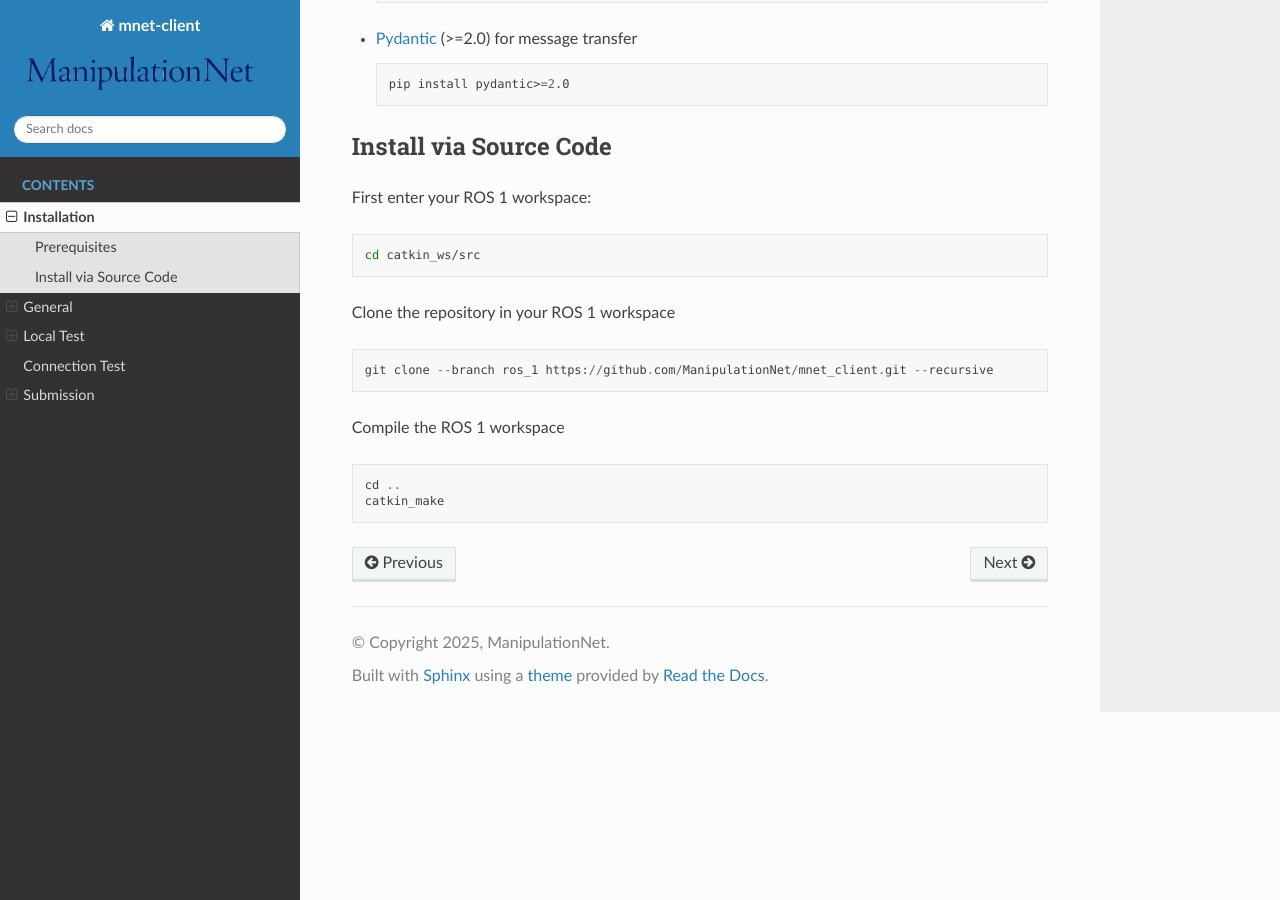
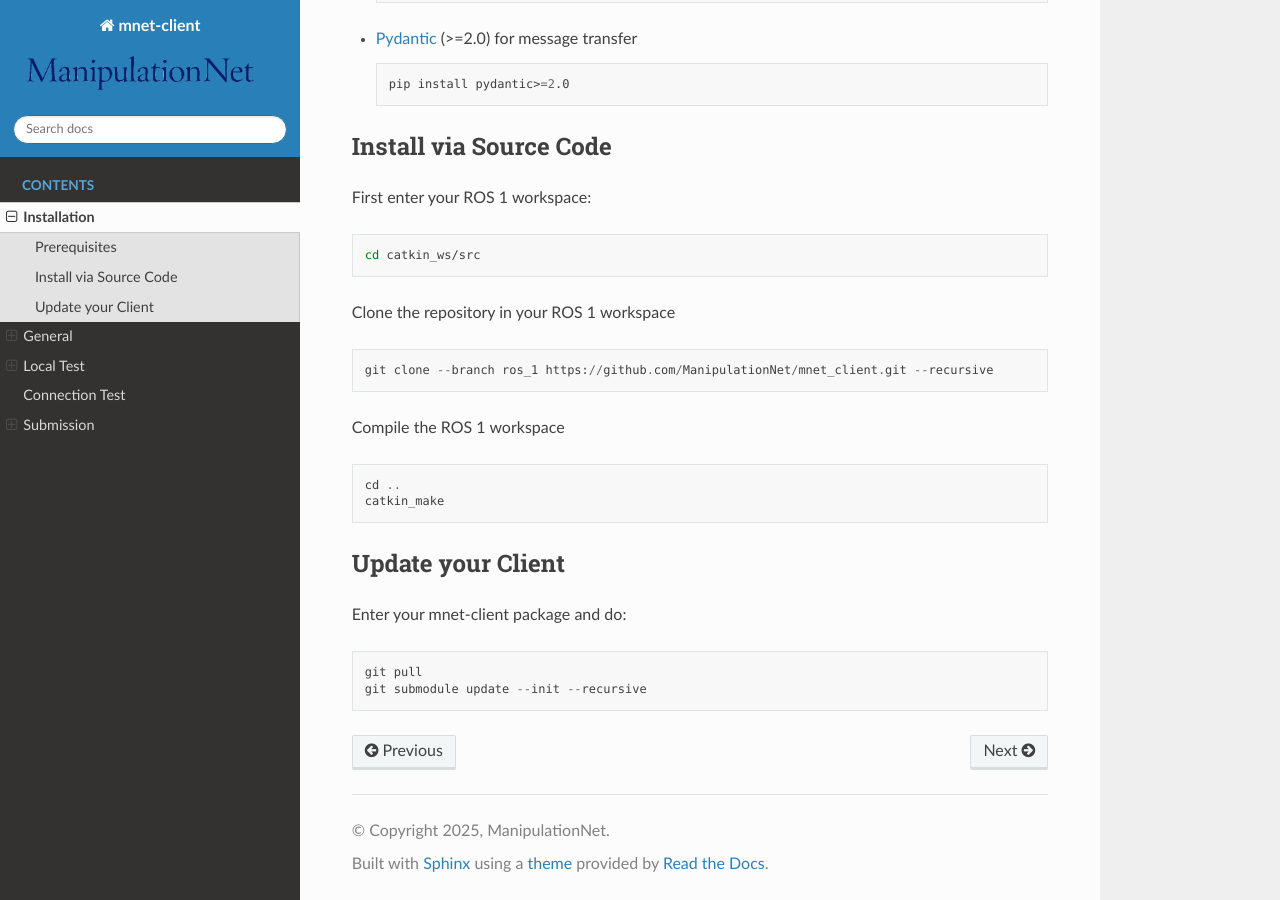
Before and after one commit to CloudEngineHub/mnet_client, a Sphinx documentation site: the page built from docs/installation.md, in a window 1280 px wide and 900 px high, scrolled down 871 px. Built offline with Sphinx 7.4.7 and the Read the Docs theme 3.1.0, drawn with Linux system fonts in a browser that asks for light colours.

````diff
--- a/docs/installation.md
+++ b/docs/installation.md
@@ -68,3 +68,14 @@ Compile the ROS 1 workspace
 cd ..
 catkin_make
 ```
+
+
+
+## Update your Client
+
+Enter your mnet-client package and do:
+
+```
+git pull
+git submodule update --init --recursive
+```
````
Also changed, not shown: README.md (+3 -1 lines).
